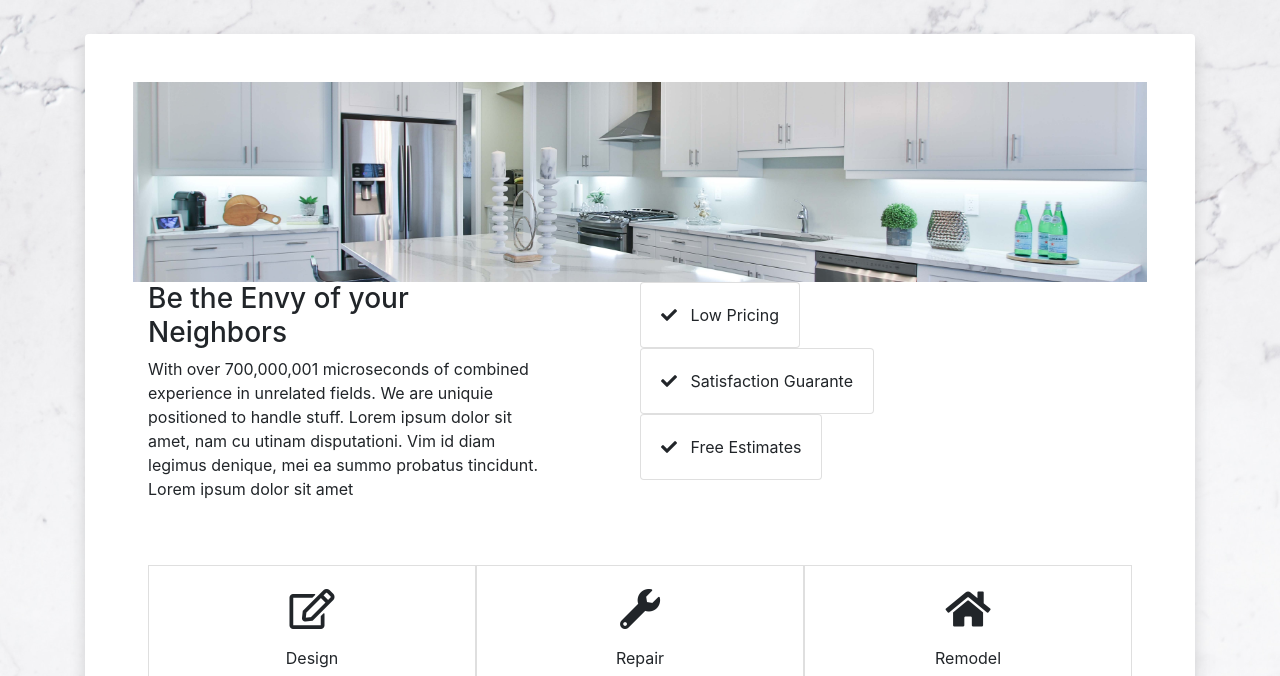
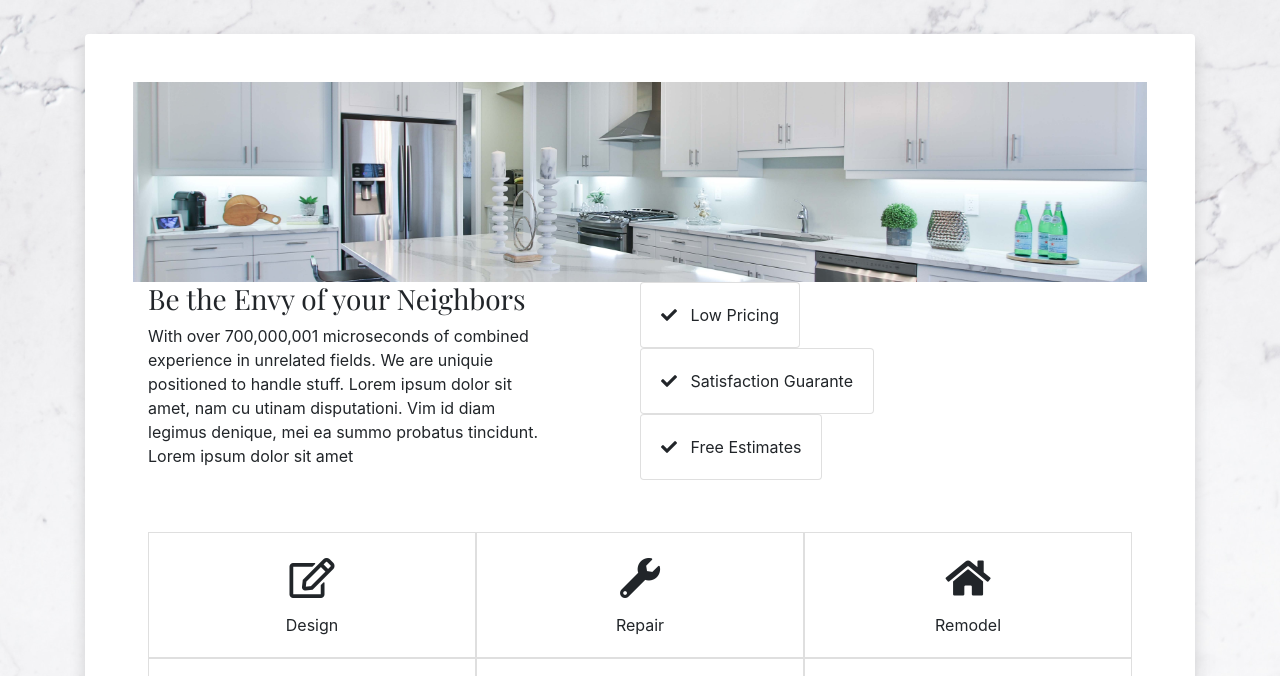
Before and after one commit to KyleCornelius/BNV, a website with bundled scripts: page index.html in a window 1280 px wide. Shown: the part 62-738 px from the top of the page. Built offline with nearby package versions, Linux system fonts and the light colour scheme; placeholder pictures from the web are drawn by us.

Commit message:
add fonts to project

```diff
--- a/global.css
+++ b/global.css
@@ -1,10 +1,28 @@
-/* reusable */
+@font-face {
+  font-family: 'Montserrat';
+  src: url('fonts/Montserrat-Light.ttf') format('truetype');
+}
+
+@font-face {
+  font-family: 'Playfair Display';
+  src: url('fonts/PlayfairDisplay-Regular.ttf') format('truetype');
+}
+
 body {
   background: url('/img/marbleBackground.jpg') no-repeat center center fixed;
   -webkit-background-size: cover;
   -moz-background-size: cover;
   background-size: cover;
   -o-background-size: cover;
+  font-family: 'Montserrat', sans-serif;
+}
+
+h1,
+h2,
+h3,
+h4,
+h5 {
+  font-family: 'Playfair Display', serif;
 }
 
 .offwhite {
```
Also changed, not shown: fonts/Montserrat-Light.ttf (added), fonts/PlayfairDisplay-Regular.ttf (added).
